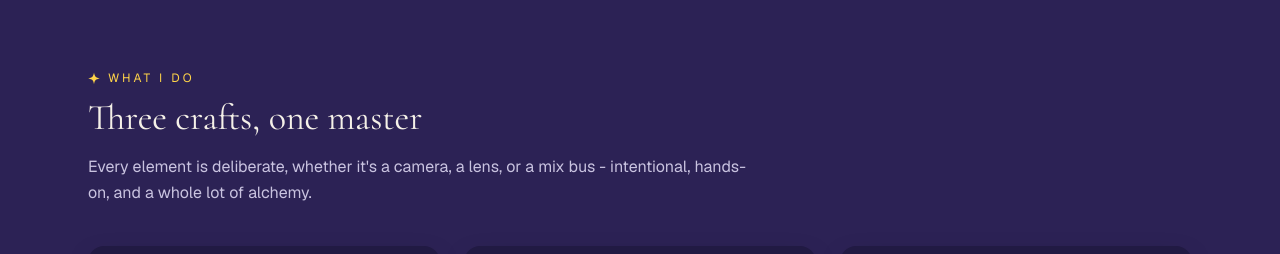
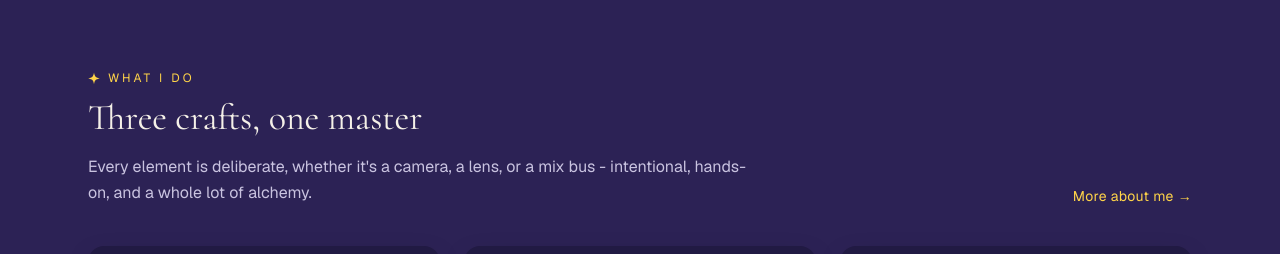
Before and after one commit to TheGalacticMonk/galacticmonk, a Next.js app: page / in a window 1280 px wide. Shown: the part 826-1080 px from the top of the page. Built offline with nearby package versions, Linux system fonts and the light colour scheme.

Commit message:
Update website

```diff
--- a/src/app/page.tsx
+++ b/src/app/page.tsx
@@ -13,11 +13,19 @@ export default function Home() {
       <Hero />
 
       <section className="mx-auto max-w-6xl px-6 py-24">
-        <SectionHeading
-          eyebrow="What I Do"
-          title="Three crafts, one master"
-          description="Every element is deliberate, whether it's a camera, a lens, or a mix bus - intentional, hands-on, and a whole lot of alchemy."
-        />
+        <div className="flex flex-wrap items-end justify-between gap-4">
+          <SectionHeading
+            eyebrow="What I Do"
+            title="Three crafts, one master"
+            description="Every element is deliberate, whether it's a camera, a lens, or a mix bus - intentional, hands-on, and a whole lot of alchemy."
+          />
+          <Link
+            href="/about/"
+            className="text-sm tracking-wide text-gold hover:underline"
+          >
+            More about me →
+          </Link>
+        </div>
         <div className="mt-10">
           <ServicePillars />
         </div>
```
